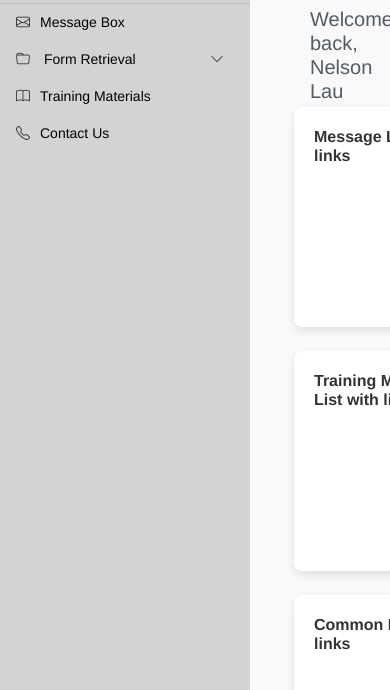
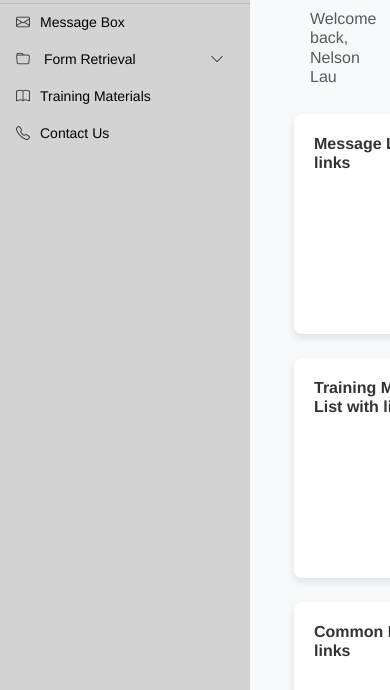
Before and after one commit to nelsonlauhy/agentassist, a plain HTML site: page dashboard.html in a window 390 px wide. Shown: the part 154-844 px from the top of the page. Drawn offline with nearby package versions, Linux system fonts and the light colour scheme.

Commit message:
title fine tune

```diff
--- a/css/styles.css
+++ b/css/styles.css
@@ -140,6 +140,12 @@ body {
     display: flex;
     align-items: flex-end;
     flex-wrap: nowrap; /* Default behavior for larger screens */
+    gap: 10px; /* Add some space between "Dashboard" and "Welcome back" */
+}
+
+.dashboard-header h6 {
+    margin: 0;
+    line-height: 1.2; /* Aligns with the bottom of "Dashboard" */
 }
 
 @media (max-width: 768px) {
@@ -148,9 +154,9 @@ body {
         align-items: flex-start; /* Align items to the start for proper spacing */
     }
 
-    .dashboard-header h5 {
+    .dashboard-header h6 {
         margin-left: 0; /* Remove left margin for mobile */
-        margin-top: 8px; /* Add some top margin for spacing */
+        margin-top: 0px; /* Add some top margin for spacing */
     }
 
     .toggle-btn {
--- a/dashboard.html
+++ b/dashboard.html
@@ -27,8 +27,8 @@
         <div class="container-fluid">
             <div class="dashboard-header d-flex align-items-end flex-wrap"> <!-- Flexbox container with flex-wrap -->
                 <h2 class="my-4 mb-0">Dashboard</h2>
-                <h5 class="text-muted ms-3 mb-1">Welcome back, Nelson Lau</h5> <!-- Adjusted margin for spacing -->
-            </div>
+                <h6 class="text-muted ms-3 mb-1">Welcome back, Nelson Lau</h6> <!-- Adjusted margin for spacing -->
+            </div><br>
 
             <!-- Block Container -->
             <div class="row">
```
